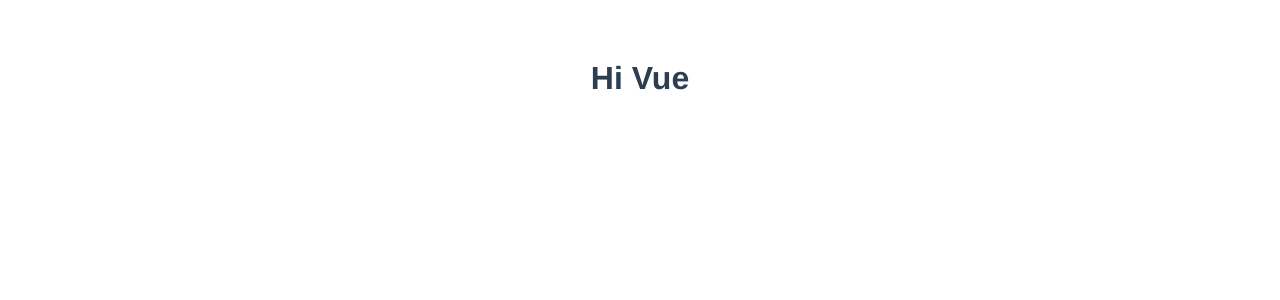
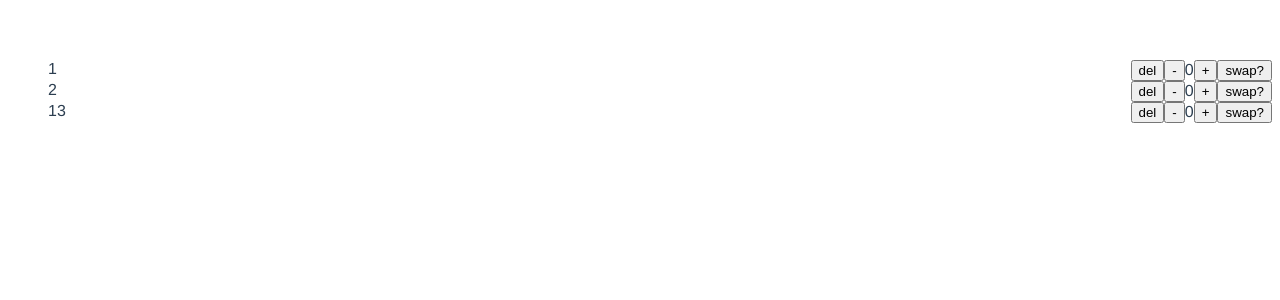
Before and after one commit to RinaYasnovskaya/vuejs-task, a Vue app in the folder product-test/: page / in a window 1280 px wide. Shown: the top 300 px of the page. Built offline with nearby package versions, Linux system fonts and the light colour scheme.

Commit message:
feat: add list & listitem components

```diff
--- a/product-test/src/App.vue
+++ b/product-test/src/App.vue
@@ -1,14 +1,14 @@
 <template>
-  <HelloWorld msg="Hi Vue"/>
+  <List />
 </template>
 
 <script>
-import HelloWorld from './components/HelloWorld.vue'
+import List from './components/List.vue';
 
 export default {
   name: 'App',
   components: {
-    HelloWorld
+    List
   }
 }
 </script>
--- a/product-test/src/components/HelloWorld.vue
+++ /dev/null
@@ -1,32 +0,0 @@
-<template>
-  <div class="hello">
-    <h1>{{ msg }}</h1>
-  </div>
-</template>
-
-<script>
-export default {
-  name: 'HelloWorld',
-  props: {
-    msg: String
-  }
-}
-</script>
-
-<!-- Add "scoped" attribute to limit CSS to this component only -->
-<style scoped>
-h3 {
-  margin: 40px 0 0;
-}
-ul {
-  list-style-type: none;
-  padding: 0;
-}
-li {
-  display: inline-block;
-  margin: 0 10px;
-}
-a {
-  color: #42b983;
-}
-</style>
--- /dev/null
+++ b/product-test/src/components/List.vue
@@ -0,0 +1,27 @@
+<template>
+  <div class="wrapper-list">
+    <ul class="list">
+      <ListItem v-for="todo in todos" v-bind:key="todo.text" v-bind:todo="todo" />
+    </ul>
+  </div>
+</template>
+
+<script>
+import ListItem from './ListItem.vue';
+
+export default {
+  name: 'List',
+  components: {
+    ListItem
+  },
+  data () {
+    return {
+      todos: [
+        { text: '1' },
+        { text: '2' },
+        { text: '13' },
+      ]
+    }
+  }
+}
+</script>
--- /dev/null
+++ b/product-test/src/components/ListItem.vue
@@ -0,0 +1,30 @@
+<template>
+  <li class="list__item">
+    <div class="list__item-left">
+      <span class="list__item-title">{{ todo.text }}</span>
+    </div>
+    <div class="list__item-right">
+      <button class="list__delete">del</button>
+      <button class="list__decrim">-</button>
+      <span class="list__count">0</span>
+      <button class="list__increm">+</button>
+      <button class="list__swap">swap?</button>
+    </div>
+  </li>
+</template>
+
+<script>
+export default {
+  name: 'ListItem',
+  props: {
+    todo: String,
+  }
+}
+</script>
+
+<style scoped>
+  .list__item{
+    display: flex;
+    justify-content: space-between;
+  }
+</style>
```
